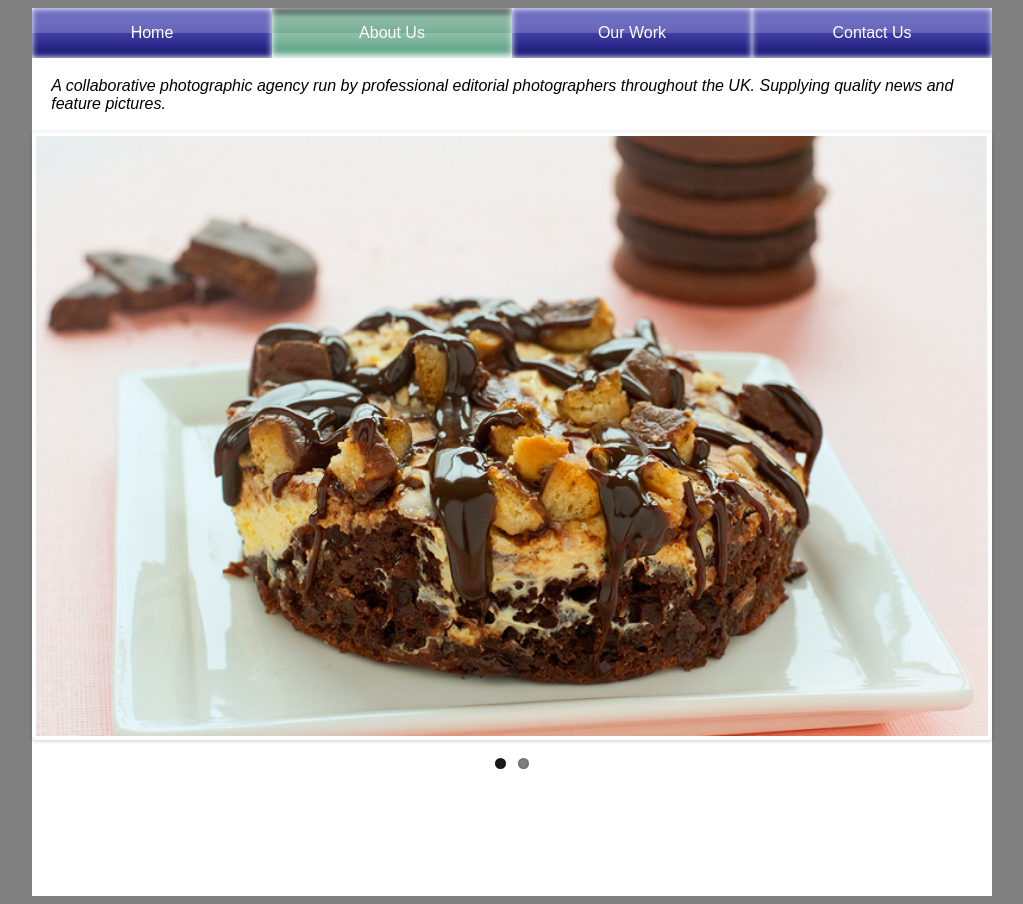
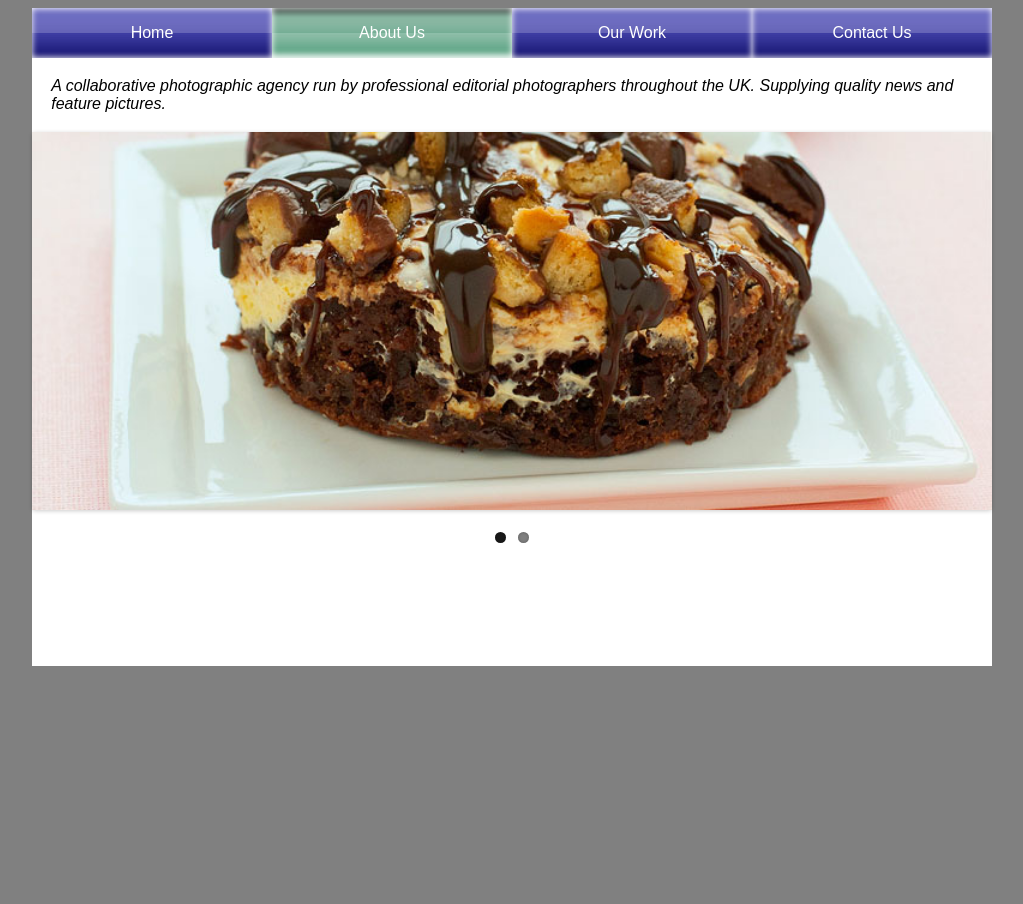
Before and after one commit to graemewilkinson/lnp, a PHP site: page /newsite/index.php in a window 1280 px wide. Shown: the whole page, without its empty margins (128-1151 px from the left). After the commit the page ends 666 px from the top, so only its background shows below. Run offline with PHP 8.4, Linux system fonts and the light colour scheme; data that the repository does not hold is empty; some libraries are stand-ins or nearby versions.

Commit message:
editing the slider  and removing border, testing if narrow pictues made for narrow bar or other setting did this

```diff
--- a/newsite/flexslider.css
+++ b/newsite/flexslider.css
@@ -53,7 +53,7 @@
 
 /* FlexSlider Default Theme
 *********************************/
-.flexslider { margin: 0 0 60px; background: #fff; border: 4px solid #fff; position: relative; -webkit-border-radius: 4px; -moz-border-radius: 4px; -o-border-radius: 4px; border-radius: 4px; -webkit-box-shadow: 0 1px 4px rgba(0,0,0,.2); -moz-box-shadow: 0 1px 4px rgba(0,0,0,.2); -o-box-shadow: 0 1px 4px rgba(0,0,0,.2); box-shadow: 0 1px 4px rgba(0,0,0,.2); zoom: 1; }
+.flexslider { margin: 0 0 60px; background: #fff; border: 0 solid #fff; position: relative; -webkit-border-radius: 4px; -moz-border-radius: 4px; -o-border-radius: 4px; border-radius: 4px; -webkit-box-shadow: 0 1px 4px rgba(0,0,0,.2); -moz-box-shadow: 0 1px 4px rgba(0,0,0,.2); -o-box-shadow: 0 1px 4px rgba(0,0,0,.2); box-shadow: 0 1px 4px rgba(0,0,0,.2); zoom: 1; }
 .flex-viewport { max-height: 2000px; -webkit-transition: all 1s ease; -moz-transition: all 1s ease; -o-transition: all 1s ease; transition: all 1s ease; }
 .loading .flex-viewport { max-height: 300px; }
 .flexslider .slides { zoom: 1; }
```
Also changed, not shown: newsite/img/kitchen_adventurer_cheesecake_brownie.jpg, newsite/img/kitchen_adventurer_donut.jpg, newsite/img/sprite.gif.
